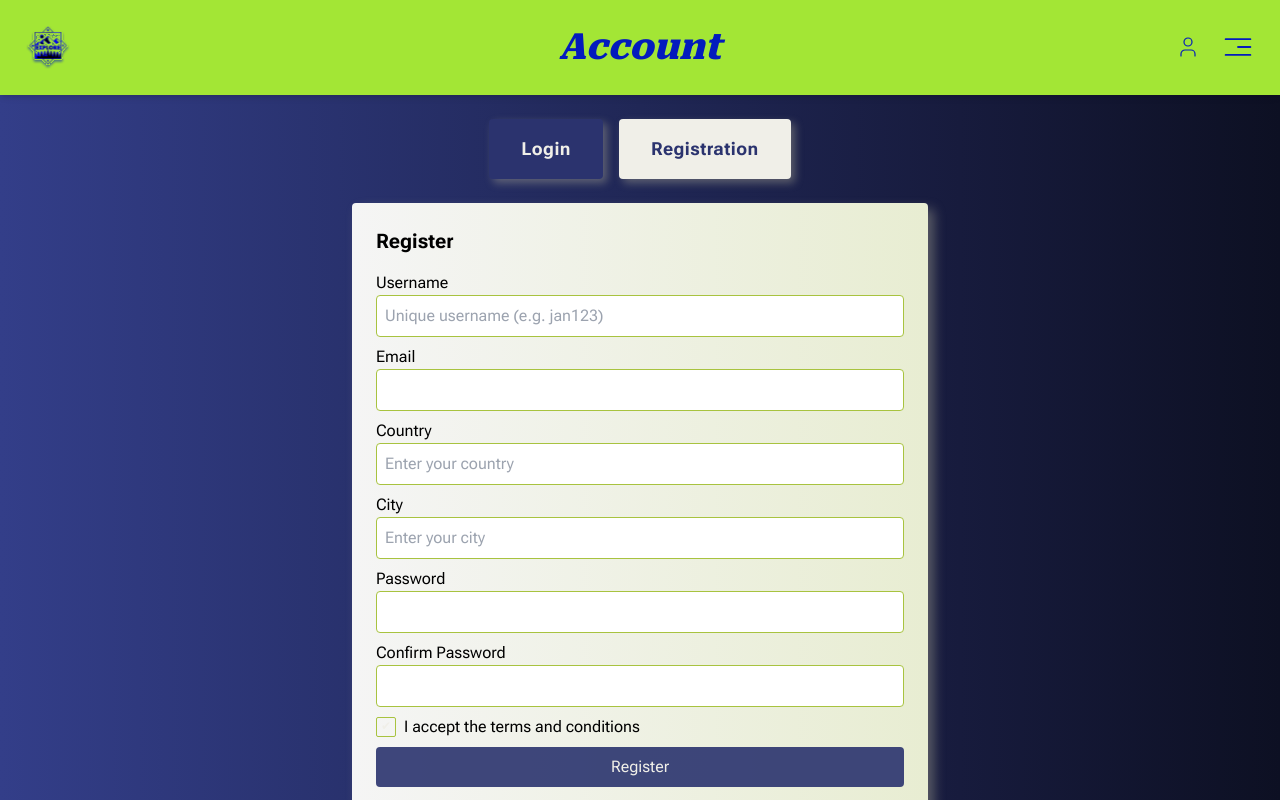
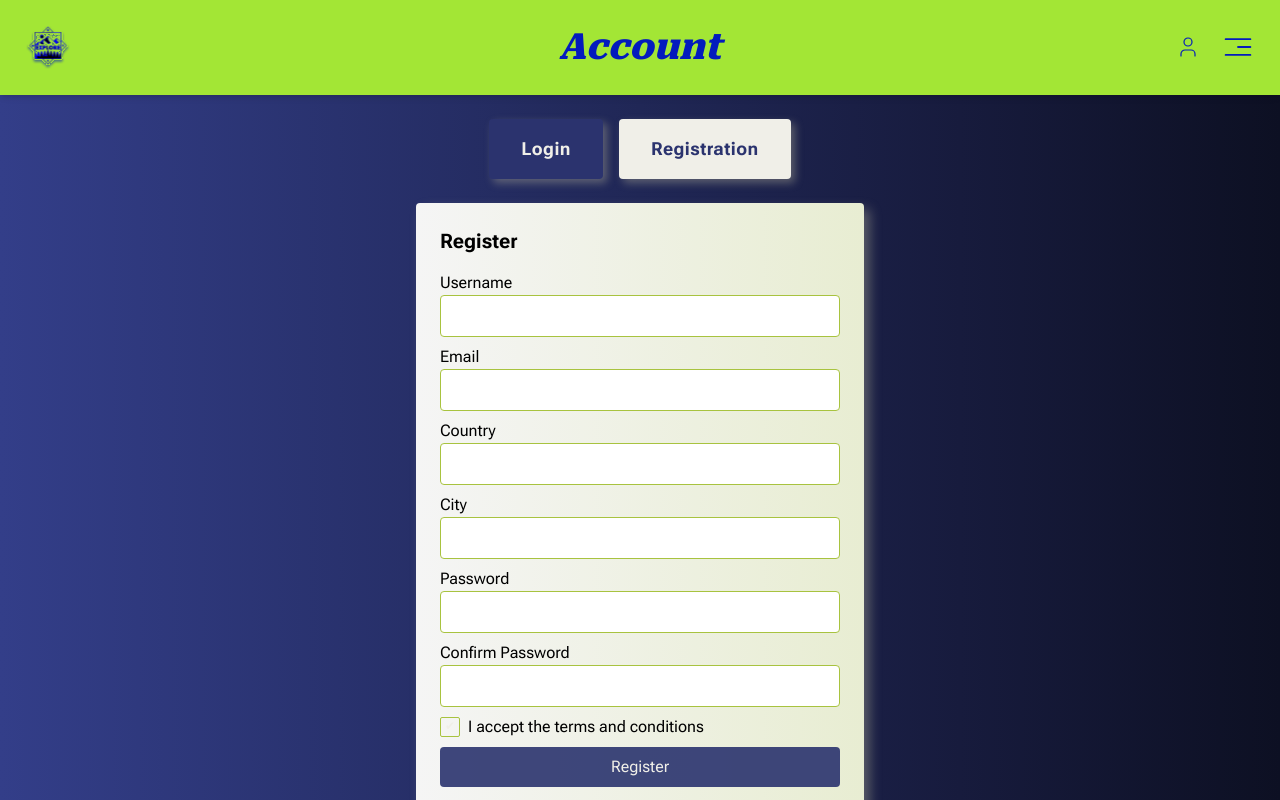
Before and after one commit to katerinajoanna/Examensarbete-TravelLans, a React (Vite) app in the folder frontend/: page /login in a window 1280 px wide. Both pictures are taken after a click on the button "Registration". Built offline with nearby package versions, Linux system fonts and the light colour scheme.

Commit message:
Fixat lite i inloggnings- och registreringsformulär

```diff
--- a/frontend/src/components/LoginForm.tsx
+++ b/frontend/src/components/LoginForm.tsx
@@ -1,24 +1,84 @@
+import { useState } from "react";
+import { loginUser } from "../services/apiAuth";
+import { LoginResponse } from "../types/loginResponse";
+import { useNavigate } from "react-router-dom";
+
 const LoginForm = () => {
+    const [formData, setFormData] = useState({ username: "", password: "" });
+    const [error, setError] = useState<string | null>(null);
+    const [success, setSuccess] = useState<string | null>(null);
+    const navigate = useNavigate();
+
+    const handleChange = (e: React.ChangeEvent<HTMLInputElement>) => {
+        setFormData({ ...formData, [e.target.name]: e.target.value });
+    };
+
+    const handleSubmit = async (e: React.FormEvent) => {
+        e.preventDefault();
+        setError(null);
+        setSuccess(null);
+
+        try {
+            const response: LoginResponse = await loginUser(formData);
+            // console.log("Pełna odpowiedź API:", response);
+
+            if (response.success && response.data.accessToken) {
+                localStorage.setItem("accessToken", response.data.accessToken);
+                // console.log("Token saved:", localStorage.getItem("accessToken"));
+                setSuccess("Login successful! Redirecting...");
+                setTimeout(() => navigate('/'), 2000);
+            } else {
+                throw new Error(response.data?.message || "Login failed.");
+            }
+        } catch (error) {
+            //console.error("Błąd rejestracji:", error);
+
+            if (
+                error instanceof Error &&
+                "response" in error &&
+                typeof error.response === "object" &&
+                error.response !== null &&
+                "data" in error.response &&
+                typeof error.response.data === "object" &&
+                error.response.data !== null &&
+                "error" in error.response.data &&
+                typeof error.response.data.error === "string"
+            ) {
+                const serverError = error.response.data.error;
+
+                if (serverError.includes("username")) {
+                    setError("A user with this name already exists.");
+                } else if (serverError.includes("email")) {
+                    setError("The email address you provided is already in use.");
+                } else {
+                    setError(serverError);
+                }
+            } else {
+                setError("Registration failed. Please try again.");
+            }
+        }
+
+    };
+
     return (
-        <section className="bg-gradient-to-r from-[#f5f5f5] to-[#e8edd2] p-6 rounded shadow-formShadow w-full max-w-md md:max-w-lg lg:max-w-xl mx-auto">
+        <section className="bg-gradient-to-r from-[#f5f5f5] to-[#e8edd2] p-6 rounded shadow-formShadow w-full max-w-md mx-auto">
             <h2 className="text-xl font-bold mb-4">Login</h2>
-            <form className="space-y-4">
+
+            {error && <p className="text-red-500">{error}</p>}
+            {success && <p className="text-green-500">{success}</p>}
+
+            <form className="space-y-4" onSubmit={handleSubmit}>
                 <div>
-                    <label className="block text-sm font-medium">Username</label>
-                    <input
-                        type="text"
-                        className="border border-bgLine focus:border-borderInput focus:outline-none p-2 w-full rounded" />
+                    <label className="block">Username</label>
+                    <input type="text" name="username" value={formData.username} onChange={handleChange} className="border border-bgLine focus:border-borderInput focus:outline-none p-2 w-full rounded" />
                 </div>
                 <div>
-                    <label
-                        className="block">Password</label>
-                    <input
-                        type="password"
-                        className="border border-bgLine focus:border-borderInput focus:outline-none p-2 w-full rounded" />
+                    <label className="block">Password</label>
+                    <input type="password" name="password" value={formData.password} onChange={handleChange} className="border border-bgLine focus:border-borderInput focus:outline-none p-2 w-full rounded" />
                 </div>
-                <button
-                    type="submit"
-                    className="w-full bg-bgButton bg-opacity-90 text-textMuted py-2 rounded hover:bg-opacity-100 focus:bg-opacity-100 active:bg-opacity-100 transition">Login</button>
+                <button type="submit" className="w-full bg-bgButton bg-opacity-90 text-textMuted py-2 rounded hover:bg-opacity-100 focus:bg-opacity-100 active:bg-opacity-100 transition">
+                    Login
+                </button>
             </form>
         </section>
     );
--- a/frontend/src/components/RegisterForm.tsx
+++ b/frontend/src/components/RegisterForm.tsx
@@ -1,87 +1,91 @@
-import { useState } from 'react';
+import { useState } from "react";
+import { registerUser } from "../services/apiAuth";
+import { RegisterResponse } from "../types/registerResponse";
 
-const RegisterForm = () => {
+const RegisterForm = ({ setActiveForm }: { setActiveForm: (form: 'login' | 'register') => void }) => {
     const [formData, setFormData] = useState({
-        username: '',
-        email: '',
-        password: '',
-        confirmPassword: '',
-        country: '',
-        city: '',
+        username: "",
+        email: "",
+        country: "",
+        city: "",
+        password: "",
+        confirmPassword: "",
     });
+
+    const [error, setError] = useState<string | null>(null);
+    const [success, setSuccess] = useState<string | null>(null);
 
     const handleChange = (e: React.ChangeEvent<HTMLInputElement>) => {
         setFormData({ ...formData, [e.target.name]: e.target.value });
     };
 
+    const handleSubmit = async (e: React.FormEvent) => {
+        e.preventDefault();
+        setError(null);
+        setSuccess(null);
+
+        if (formData.password !== formData.confirmPassword) {
+            setError("Passwords do not match!");
+            return;
+        }
+
+        try {
+            const response: RegisterResponse = await registerUser({
+                username: formData.username,
+                email: formData.email,
+                country: formData.country,
+                city: formData.city,
+                password: formData.password,
+                confirmPassword: formData.confirmPassword,
+            });
+
+            if (response.success) {
+                setSuccess("Registration successful! Redirecting to login...");
+                setTimeout(() => setActiveForm("login"), 2000);
+            } else if (response.message === "The username is already taken.") {
+                setError("This username is already registered. Try logging in!");
+            } else {
+                setError("Registration failed. Please try again.");
+            }
+
+
+        } catch (error: unknown) {
+            if (error instanceof Error) setError(error.message);
+        }
+    };
+
     return (
-        <section className="bg-gradient-to-r from-[#f5f5f5] to-[#e8edd2] p-6 rounded shadow-formShadow w-full max-w-md md:max-w-lg lg:max-w-xl mx-auto">
+        <section className="bg-gradient-to-r from-[#f5f5f5] to-[#e8edd2] p-6 rounded shadow-formShadow w-full max-w-md mx-auto">
             <h2 className="text-xl font-bold mb-4">Register</h2>
-            <form className="space-y-2">
+
+            {error && <p className="text-red-500">{error}</p>}
+            {success && <p className="text-green-500">{success}</p>}
+
+            <form className="space-y-2" onSubmit={handleSubmit}>
                 <div>
                     <label className="block">Username</label>
-                    <input
-                        type="text"
-                        name="username"
-                        value={formData.username}
-                        onChange={handleChange}
-                        className="border border-bgLine focus:border-borderInput focus:outline-none p-2 w-full rounded"
-                        placeholder="Unique username (e.g. jan123)"
-                    />
+                    <input type="text" name="username" value={formData.username} onChange={handleChange} className="border border-bgLine focus:border-borderInput focus:outline-none p-2 w-full rounded" />
                 </div>
                 <div>
                     <label className="block">Email</label>
-                    <input
-                        type="email"
-                        name="email"
-                        value={formData.email}
-                        onChange={handleChange}
-                        className="border border-bgLine focus:border-borderInput focus:outline-none p-2 w-full rounded"
-                    />
+                    <input type="email" name="email" value={formData.email} onChange={handleChange} className="border border-bgLine focus:border-borderInput focus:outline-none p-2 w-full rounded" />
                 </div>
                 <div>
                     <label className="block">Country</label>
-                    <input
-                        type="text"
-                        name="country"
-                        value={formData.country}
-                        onChange={handleChange}
-                        className="border border-bgLine focus:border-borderInput focus:outline-none p-2 w-full rounded"
-                        placeholder="Enter your country"
-                    />
+                    <input type="text" name="country" value={formData.country} onChange={handleChange} className="border border-bgLine focus:border-borderInput focus:outline-none p-2 w-full rounded" />
                 </div>
                 <div>
                     <label className="block">City</label>
-                    <input
-                        type="text"
-                        name="city"
-                        value={formData.city}
-                        onChange={handleChange}
-                        className="border border-bgLine focus:border-borderInput focus:outline-none p-2 w-full rounded"
-                        placeholder="Enter your city"
-                    />
+                    <input type="text" name="city" value={formData.city} onChange={handleChange} className="border border-bgLine focus:border-borderInput focus:outline-none p-2 w-full rounded" />
                 </div>
                 <div>
                     <label className="block">Password</label>
-                    <input
-                        type="password"
-                        name="password"
-                        value={formData.password}
-                        onChange={handleChange}
-                        className="border border-bgLine focus:border-borderInput focus:outline-none p-2 w-full rounded"
-                    />
+                    <input type="password" name="password" value={formData.password} onChange={handleChange} className="border border-bgLine focus:border-borderInput focus:outline-none p-2 w-full rounded" />
                 </div>
                 <div>
                     <label className="block">Confirm Password</label>
-                    <input
-                        type="password"
-                        name="confirmPassword"
-                        value={formData.confirmPassword}
-                        onChange={handleChange}
-                        className="border border-bgLine focus:border-borderInput focus:outline-none p-2 w-full rounded"
-                    />
+                    <input type="password" name="confirmPassword" value={formData.confirmPassword} onChange={handleChange} className="border border-bgLine focus:border-borderInput focus:outline-none p-2 w-full rounded" />
                 </div>
-
                 <div className="flex items-center">
                     <input type="checkbox" className="mr-2 h-5 w-5 cursor-pointer appearance-none border border-bgLine rounded-sm checked:bg-lime-500 checked:border-transparent focus:ring-1 focus:ring-bgLine before:content-['✔'] before:text-textMuted before:text-xs before:flex before:items-center before:justify-center" required />
                     <label>I accept the terms and conditions</label>
--- a/frontend/src/pages/LoginRegister.tsx
+++ b/frontend/src/pages/LoginRegister.tsx
@@ -36,7 +36,7 @@ const LoginRegister = () => {
                 </div>
 
                 {activeForm === 'login' && <LoginForm />}
-                {activeForm === 'register' && <RegisterForm />}
+                {activeForm === 'register' && <RegisterForm setActiveForm={setActiveForm} />}
             </main>
             <div className="w-11/12 h-[0.5px] bg-bgLine mx-auto my-2"></div>
             <Footer />
```
